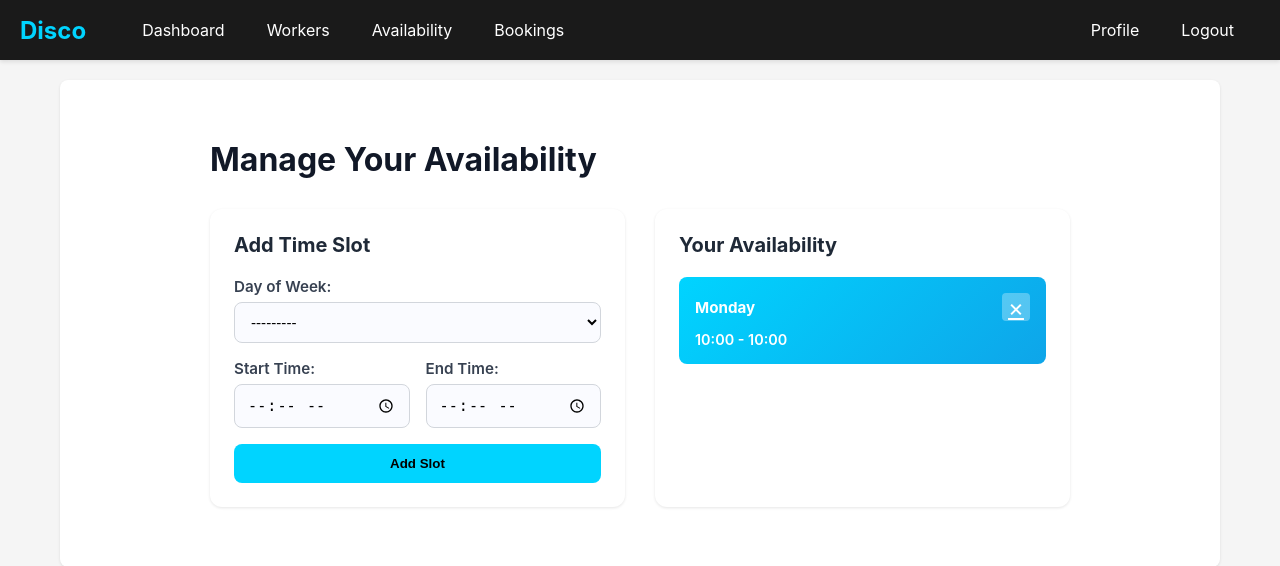
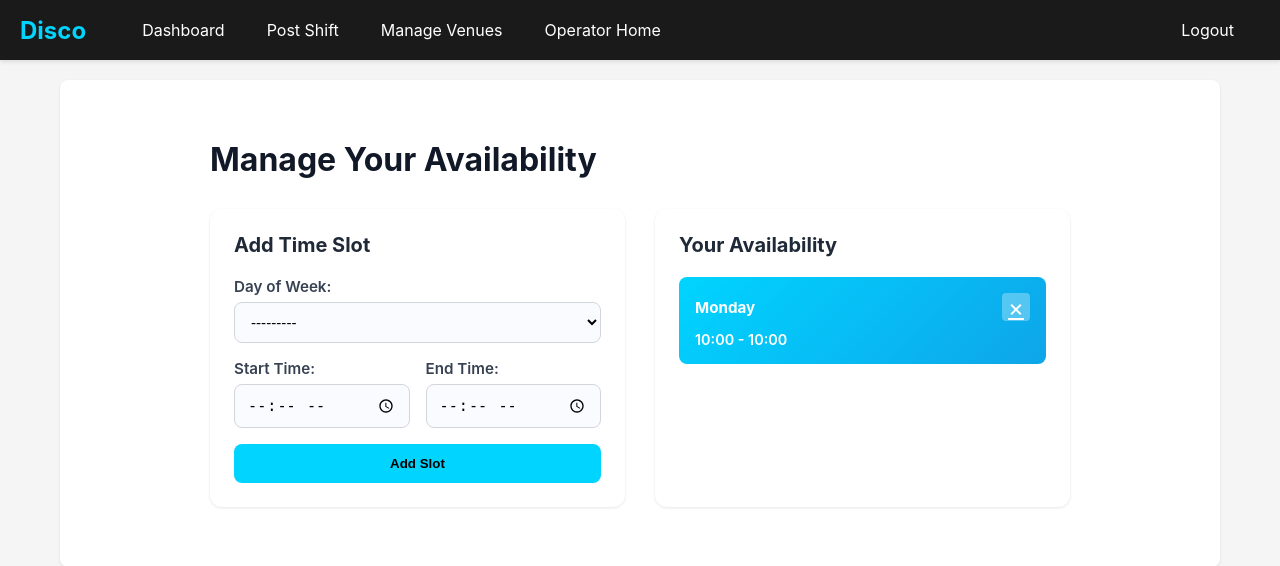
Before and after one commit to joshdean97/disco_app, a Django app: page /availability/ in a window 1280 px wide. Shown: the top 566 px of the page. Run offline with Django 5.2, Linux system fonts and the light colour scheme; a user stored in the database is signed in; tables that the repository leaves empty hold one stand-in row (values such as "Sample post").

Commit message:
fix template tags bug

```diff
--- a/authentication/views.py
+++ b/authentication/views.py
@@ -84,21 +84,32 @@ def delete_availability(request, availability_id):
 
 
 def login(request):
+    error_message = None
     if request.method == "POST":
         email = request.POST.get("email")
         password = request.POST.get("password")
-        from django.contrib.auth.models import User
+
+        print(f"Login attempt: email={email}, password={'*' * len(password) if password else 'None'}")
+
         try:
             user_obj = User.objects.get(email=email)
+            print(f"User found: {user_obj.username}")
+
             user = authenticate(request, username=user_obj.username, password=password)
+            print(f"Authenticate result: {user}")
+
+            if user is not None:
+                auth_login(request, user)
+                print("Login successful")
+                return render(request, "authentication/login_success.html")
+            else:
+                error_message = "Invalid email or password."
+                print("Authentication failed - password incorrect")
         except User.DoesNotExist:
-            user = None
-        if user is not None:
-            auth_login(request, user)
-            return render(request, "authentication/login_success.html")
-    return render(request, "authentication/login.html")
+            error_message = "Invalid email or password."
+            print(f"User not found: {email}")
 
-
+    return render(request, "authentication/login.html", {"error_message": error_message})
 def logout(request):
     auth_logout(request)
     return render(request, "authentication/logout_success.html")
--- /dev/null
+++ b/disco_app/templatetags/__init__.py
@@ -0,0 +1 @@
+# This file marks the directory as a Python package for Django template tags.
--- /dev/null
+++ b/disco_app/templatetags/user_type_tags.py
@@ -0,0 +1,12 @@
+from django import template
+from authentication.models import Staff, Operator
+
+register = template.Library()
+
+@register.filter
+def is_operator(user):
+    return Operator.objects.filter(user=user).exists()
+
+@register.filter
+def is_staffuser(user):
+    return Staff.objects.filter(user=user).exists()
--- a/templates/authentication/login.html
+++ b/templates/authentication/login.html
@@ -16,7 +16,6 @@
                 name="email"
                 required
             >
-        </div>
         </div>
 
         <div class="login-form-group">
--- /dev/null
+++ b/templates/authentication/login_success.html
@@ -0,0 +1 @@
+{% extends 'base.html' %}
--- a/templates/base.html
+++ b/templates/base.html
@@ -5,20 +5,33 @@
     <meta name="viewport" content="width=device-width, initial-scale=1.0">
     <title>Disco - Hospitality Worker Management</title>
     {% load static %}
+    {% load user_type_tags %}
     <link rel="stylesheet" href="{% static 'css/base.css' %}">
 </head>
 <body>
     <nav>
         <ul>
             <li class="logo">Disco</li>
-            <li><a href="/">Dashboard</a></li>
-            <li><a href="/workers">Workers</a></li>
-            <li><a href="/availability">Availability</a></li>
-            <li><a href="/bookings">Bookings</a></li>
-            <li class="nav-right"><a href="/profile">Profile</a></li>
             {% if user.is_authenticated %}
-                <li><a href="/logout">Logout</a></li>
+                {% with user_id=user.id %}
+                    {% if user_id %}
+{% if user|is_operator %}
+    <li><a href="/">Dashboard</a></li>
+    <li><a href="/operator/shifts/post/">Post Shift</a></li>
+    <li><a href="/operator/sites/">Manage Venues</a></li>
+    <li><a href="/operator/">Operator Home</a></li>
+{% elif user|is_staffuser %}
+    <li><a href="/">Dashboard</a></li>
+    <li><a href="/shifts/">Browse Shifts</a></li>
+    <li><a href="/availability/">My Availability</a></li>
+    <li><a href="/profile">Profile</a></li>
+{% else %}
+    <li><a href="/">Dashboard</a></li>
+{% endif %}                    {% endif %}
+                {% endwith %}
+                <li class="nav-right"><a href="/logout">Logout</a></li>
             {% else %}
+                <li><a href="/">Home</a></li>
                 <li><a href="{% url 'login' %}">Login</a></li>
                 <li><a href="{% url 'register' %}">Register</a></li>
             {% endif %}
```
Also changed, not shown: disco_app/views.py (+5 -5 lines).
